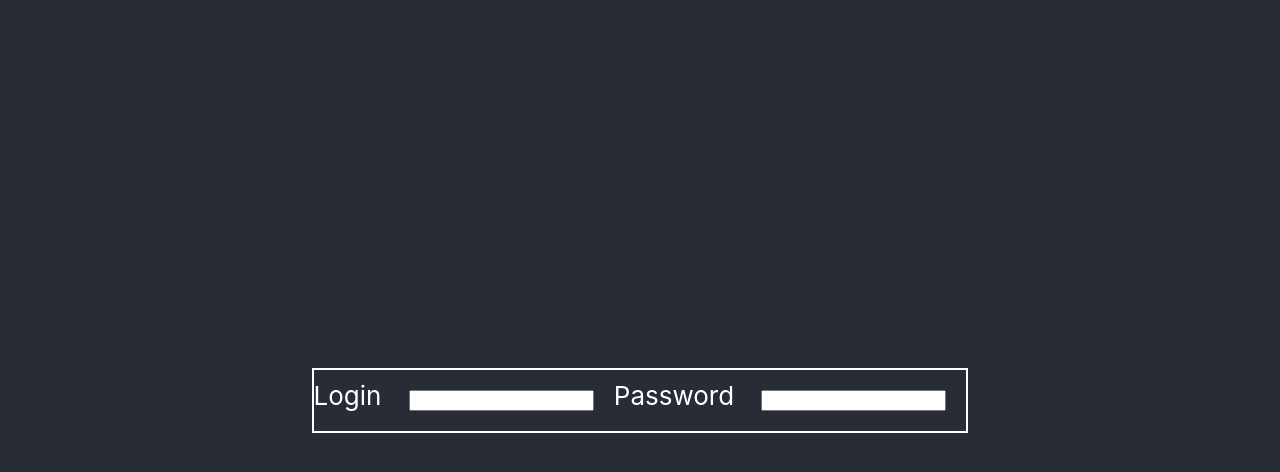
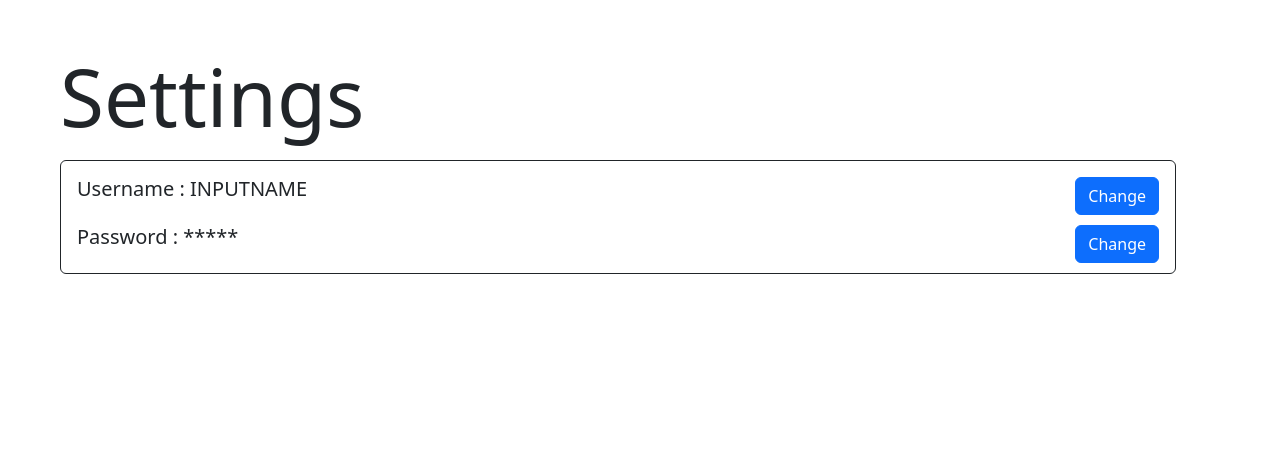
Before and after one commit to hodux/assetto, a React (Create React App) app in the folder web/geekfest/: page / in a window 1280 px wide. Shown: the top 472 px of the page. Built offline with nearby package versions, Linux system fonts and the light colour scheme.

Commit message:
Add settings interface and logic

```diff
--- a/web/geekfest/package.json
+++ b/web/geekfest/package.json
@@ -6,9 +6,12 @@
     "@testing-library/jest-dom": "^5.17.0",
     "@testing-library/react": "^13.4.0",
     "@testing-library/user-event": "^13.5.0",
+    "bootstrap": "^5.3.2",
     "react": "^18.2.0",
+    "react-bootstrap": "^2.9.0",
     "react-dom": "^18.2.0",
     "react-scripts": "5.0.1",
+    "sweetalert": "^2.1.2",
     "web-vitals": "^2.1.4"
   },
   "scripts": {
--- a/web/geekfest/src/App.css
+++ b/web/geekfest/src/App.css
@@ -34,3 +34,8 @@
     transform: rotate(360deg);
   }
 }
+
+#button{
+  display: flex;
+  justify-content: flex-end;
+}
--- a/web/geekfest/src/App.js
+++ b/web/geekfest/src/App.js
@@ -1,17 +1,14 @@
 import './App.css';
+import 'bootstrap/dist/css/bootstrap.min.css';
+import React from 'react';
+import { Interface } from './Components/Interface';
 
-function App() {
+const App = () => {
   return (
-    <div className="App">
-      <div className="login">
-          <box>
-        Login <input/>
-        Password <input/>
-          </box>
-      </div>
+    <div class="">
+      <Interface/>
     </div>
   );
-
 }
 
 export default App;
--- /dev/null
+++ b/web/geekfest/src/Components/Interface.js
@@ -0,0 +1,56 @@
+import React, { useState } from 'react';
+import swal from 'sweetalert';
+
+export const Interface = () => {
+
+  const [user, modifyUser] = useState("INPUTNAME");
+  const [valid, setValid] = useState(false);
+
+  const handleUserChange = (e) => {
+    swal("Personal Question: What's the name of your cat?", {
+      content: "input",
+    })
+      .then((value) => {
+
+        if (value === "Iggy") {
+          setValid(true);
+          swal(`Success! You typed: ${value}`, {
+            icon: "success"
+          })
+            .then(swal("What name do you want ?", {
+              content: "input",
+            })
+              .then((value => {
+                if (valid) {
+                  modifyUser(value);
+                }
+              })));
+        } else {
+          swal({
+            text: "Incorrect!",
+            icon: "warning",
+          });
+        }
+
+      });
+  };
+  return (
+    <div class="container m-5">
+      <div class="display-1">
+        <p>Settings</p>
+      </div>
+      <div class="p-3 border double border-dark rounded">
+
+        <div>
+          <button class="btn btn-primary float-end" onClick={handleUserChange}>Change</button>
+          <h5 class="">Username : {user}</h5>
+        </div>
+        <div class="pt-3">
+          <button class="btn btn-primary float-end">Change</button>
+          <h5 class="">Password : *****</h5>
+        </div>
+
+      </div>
+    </div>
+  );
+};
```
Also changed, not shown: 1 other file (tests, documents, lock files or other folders).
